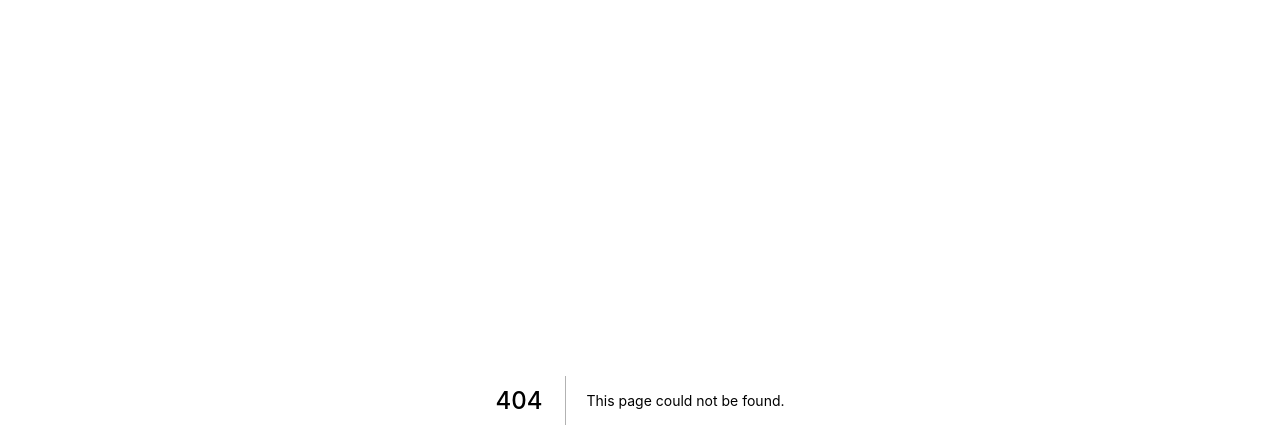
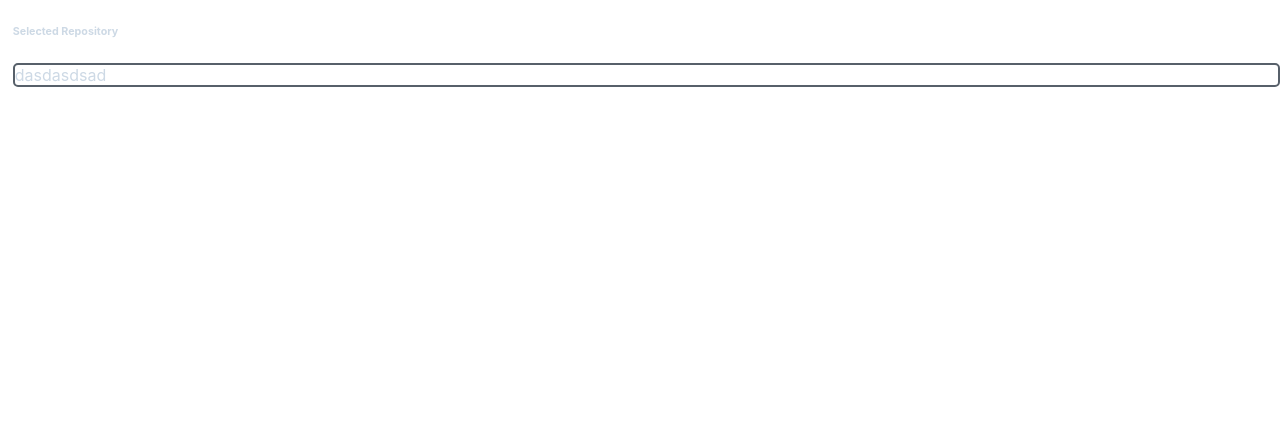
Before and after one commit to Miunmn/node.js-api, a Next.js app in the folder dev/: page /components/Dashboard in a window 1280 px wide. Before the commit this address had no page. Shown: the top 448 px of the page. Built offline with nearby package versions, Linux system fonts and the light colour scheme.

Commit message:
Update Dashboard styling

```diff
--- /dev/null
+++ b/dev/pages/components/Dashboard.jsx
@@ -0,0 +1,22 @@
+import styles from '../../styles/Dashboard.module.css'
+import Grid from '@mui/material/Grid';
+
+
+const Dashboard = ({repository_info}) => {
+
+  return (
+    <div className={styles['dashboard-container']}>
+      <Grid container spacing={2}>
+        <Grid item xs={12}>
+            <h6 className={styles['dashboard-title']}>Selected Repository</h6>
+            <div className={styles['repository-info']}>
+            dasdasdsad
+            </div>
+        </Grid>
+      </Grid>
+    </div>
+  )
+}
+
+
+export default Dashboard;
--- /dev/null
+++ b/dev/styles/Dashboard.module.css
@@ -0,0 +1,15 @@
+
+.dashboard-title{
+  color: #cdd9e5;
+
+}
+
+.dashboard-container{
+  margin-left: 1%;
+}
+
+.repository-info{
+  border-radius: 5px;
+  border: 2px solid #57606A;
+  color: #cdd9e5;
+}
--- a/dev/styles/Home.module.css
+++ b/dev/styles/Home.module.css
@@ -1,7 +1,7 @@
 .container {
   padding: 2rem;
   background-color: #22272e;
-  height: 100vh;
+  min-height: 100vh;
   width: 100vw;
 }
 .sidebar-title{
```
Also changed, not shown: dev/pages/components/Body.jsx (+17 -2 lines), dev/pages/components/Sidebar.jsx (added, +36 -0 lines), dev/pages/index.js (+13 -39 lines).
